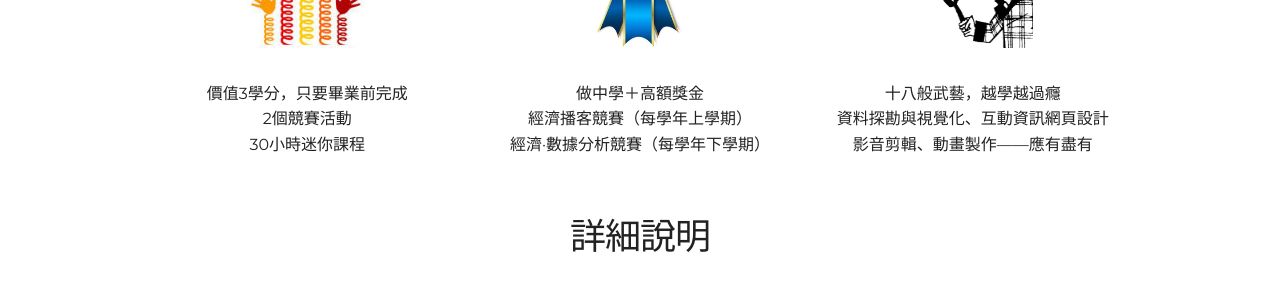
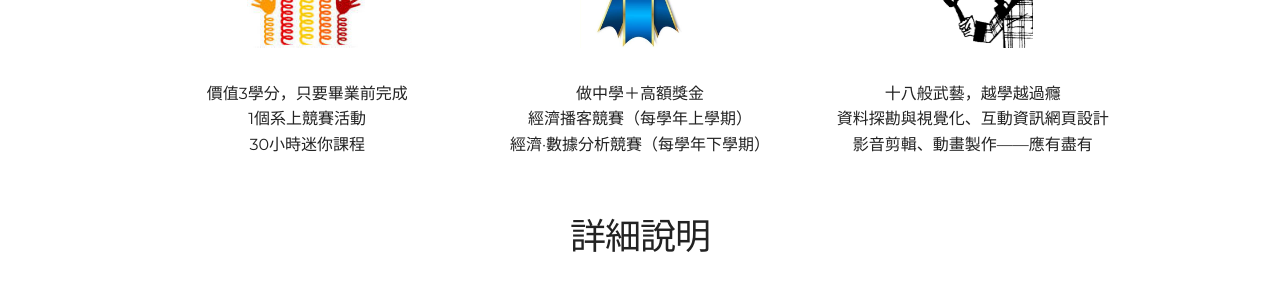
Before and after one commit to changmengchin/Multimedia-Publication-of-Economic-Issues, a Jekyll site: the page built from index.html, in a window 1280 px wide. Shown: the part 1167-1464 px from the top of the page. Built offline with Jekyll 4.4.1, drawn with Linux system fonts in a browser that asks for light colours.

Commit message:
reduce competition requirement

```diff
--- a/_includes/about.html
+++ b/_includes/about.html
@@ -8,7 +8,7 @@
       <h4>彈性學習</h4>
       <img src="{{ "/assets/img/flexible_structure.jpg" | prepend: site.baseurl }}" alt="Minicourse Icon" style="width:120px;height:120px;">
       <p>價值3學分，只要畢業前完成<br>
-         2個競賽活動<br>
+         1個系上競賽活動<br>
          30小時迷你課程</p>
     </div>
     <div class="four columns">
```
